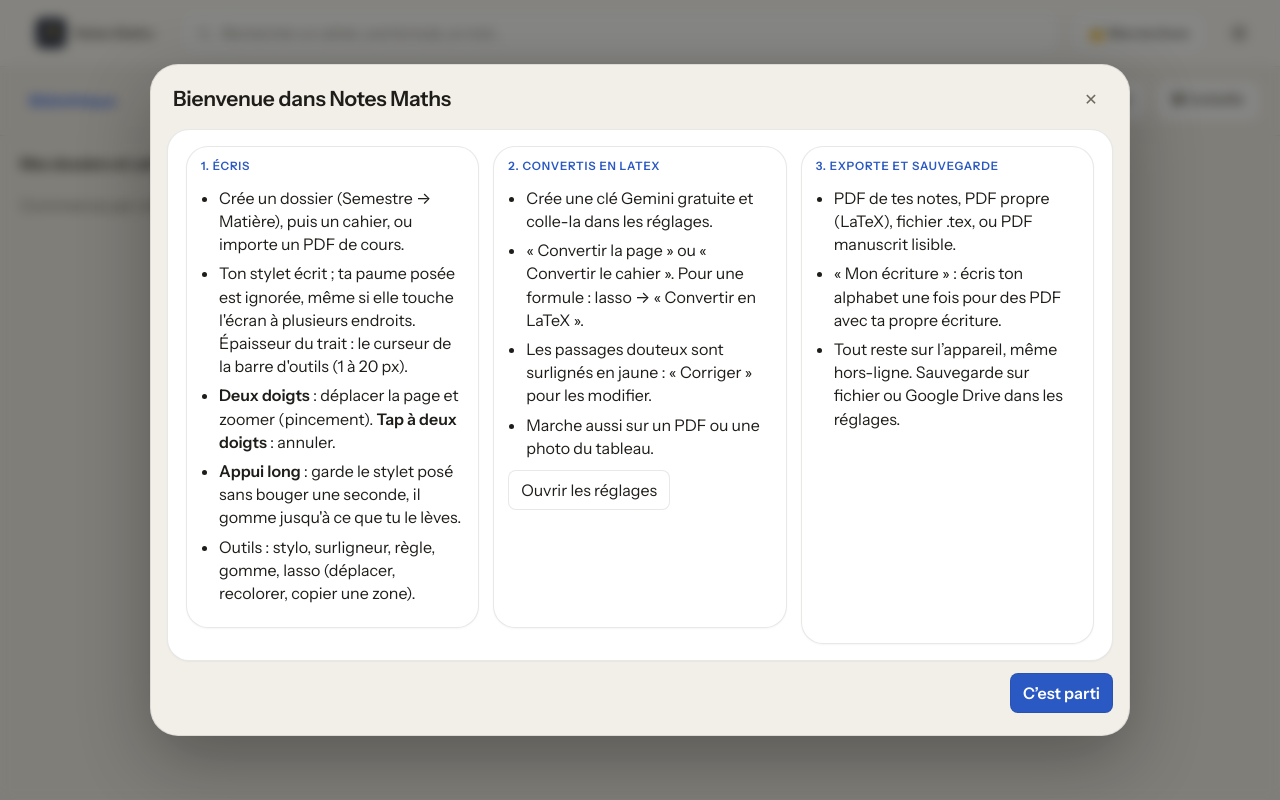
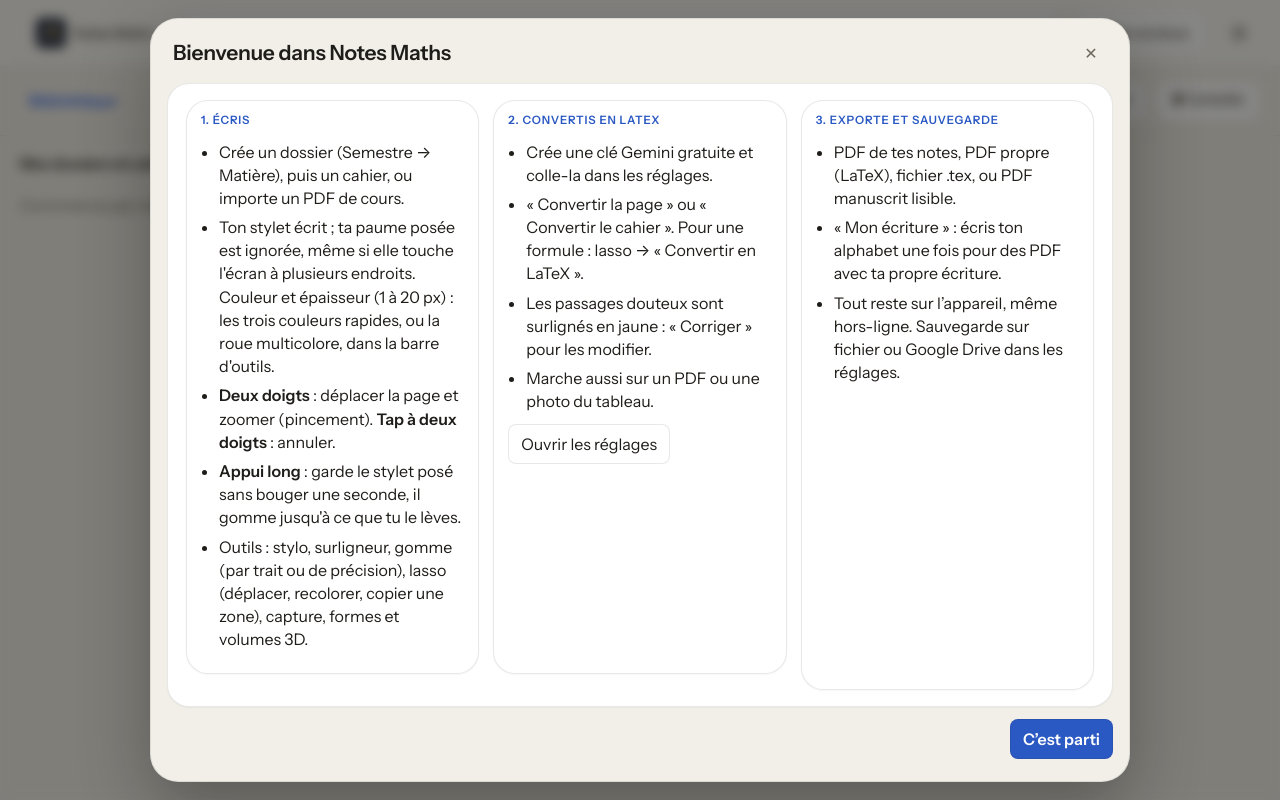
Before and after one commit to mota24/math-notes-app, a React (Vite) app: page / in a window 1280 px wide. Built offline with nearby package versions, Linux system fonts and the light colour scheme.

Commit message:
Correction CI et mise à jour de l'APK

```diff
--- a/src/components/WelcomeDialog.tsx
+++ b/src/components/WelcomeDialog.tsx
@@ -20,7 +20,7 @@ export function WelcomeDialog({ onClose, onOpenSettings }: { onClose(): void; on
             <li>Crée un dossier (Semestre → Matière), puis un cahier, ou importe un PDF de cours.</li>
             <li>
               Ton stylet écrit ; ta paume posée est ignorée, même si elle touche l'écran à plusieurs endroits.
-              Épaisseur du trait : le curseur de la barre d'outils (1 à 20 px).
+              Couleur et épaisseur (1 à 20 px) : les trois couleurs rapides, ou la roue multicolore, dans la barre d'outils.
             </li>
             <li>
               <strong>Deux doigts</strong> : déplacer la page et zoomer (pincement). <strong>Tap à deux doigts</strong> : annuler.
@@ -28,7 +28,7 @@ export function WelcomeDialog({ onClose, onOpenSettings }: { onClose(): void; on
             <li>
               <strong>Appui long</strong> : garde le stylet posé sans bouger une seconde, il gomme jusqu'à ce que tu le lèves.
             </li>
-            <li>Outils : stylo, surligneur, règle, gomme, lasso (déplacer, recolorer, copier une zone).</li>
+            <li>Outils : stylo, surligneur, gomme (par trait ou de précision), lasso (déplacer, recolorer, copier une zone), capture, formes et volumes 3D.</li>
           </ul>
         </section>
         <section className="welcome-step">
```
Also changed, not shown: 1 other file (tests, documents, lock files or other folders).
